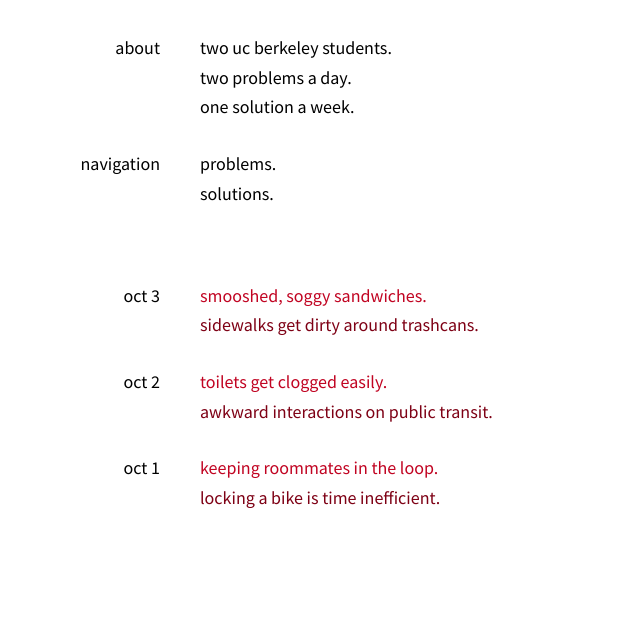
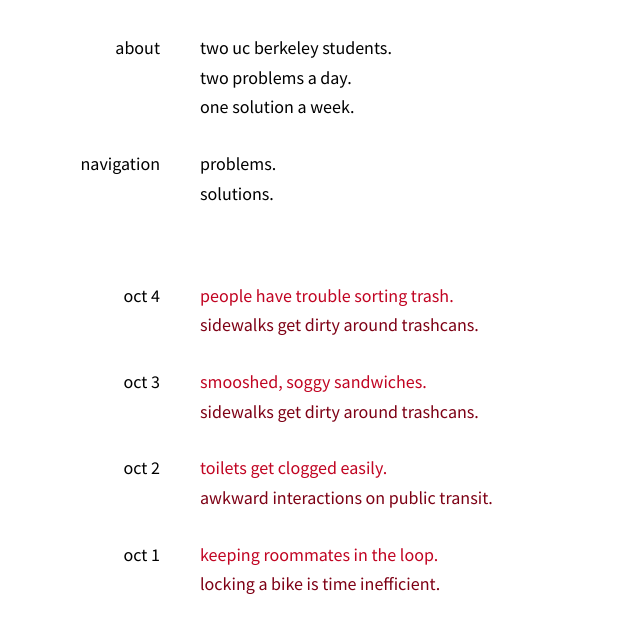
Before and after one commit to benortiz/designchallenge.me, a plain HTML site: page index.html in a window 1280 px wide. Shown: the part 176-802 px from the top of the page, without its empty margins (0-640 px from the left). Drawn offline with Linux system fonts and the light colour scheme.

Commit message:
oct4 andrea prob

```diff
--- a/index.html
+++ b/index.html
@@ -47,6 +47,11 @@
 
 <!-- Website Information Ends -->
 <!-- Design Problem Entries Begins -->
+		<div class="type">oct 4</div>
+		<div class="token">
+			<p class="andrea">people have trouble sorting trash.</p>
+			<p class="benjamin">sidewalks get dirty around trashcans.</p>
+		</div>
 
 		<div class="type">oct 3</div>
 		<div class="token">
```
